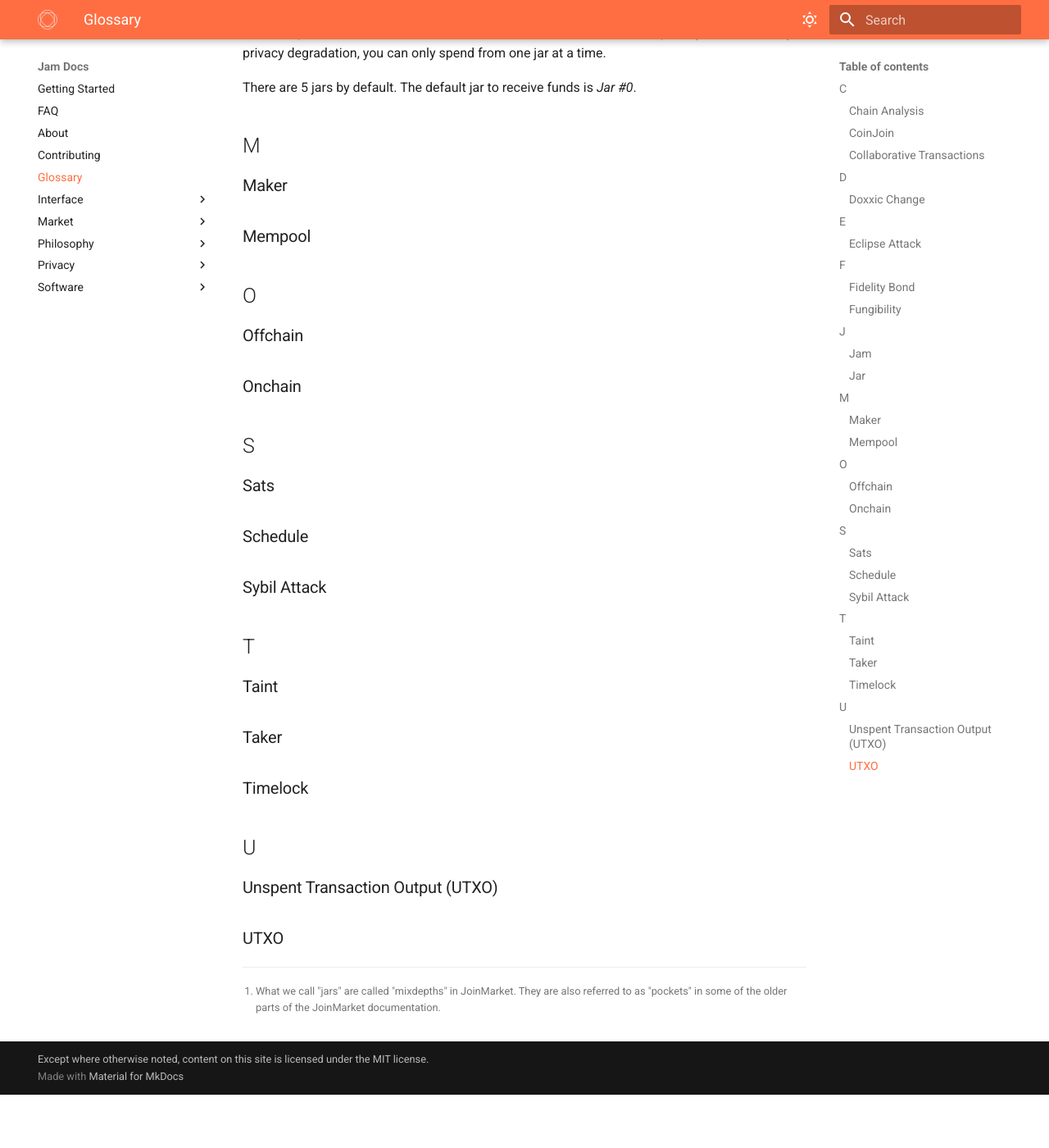
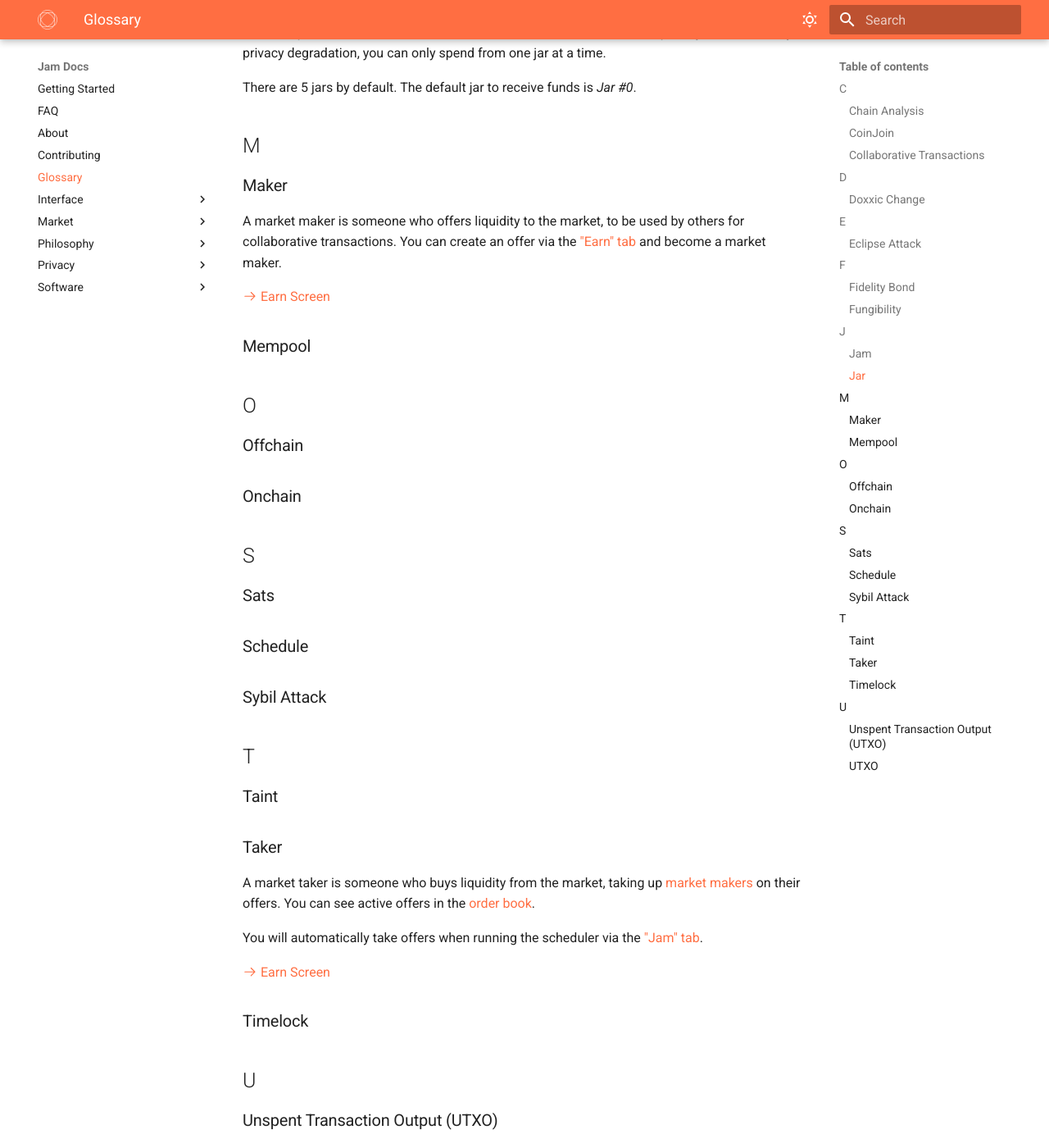
Before and after one commit to joinmarket-webui/jamdocs, an MkDocs documentation site: the page built from docs/glossary.md, in a window 1280 px wide and 1400 px high, scrolled down 1485 px. Shown: the whole window at 82% size. Built offline with MkDocs 1.6.1 and Material for MkDocs 9.7.7, drawn with Linux system fonts in a browser that asks for light colours; before the commit the page ends 2820 px from its top, so only the background shows below that.

Commit message:
docs(glossary): maker, taker

```diff
--- a/docs/glossary.md
+++ b/docs/glossary.md
@@ -81,6 +81,16 @@
 
 ## M
 ### Maker
+
+A market maker is someone who offers liquidity to the market, to be used by
+others for collaborative transactions. You can create an offer via the ["Earn"
+tab][i/earn] and become a market maker.
+
+[:octicons-arrow-right-24: Earn Screen][i/earn]
+
+[i/earn]: interface/03-earn.md
+
+
 ### Mempool
 ## O
 ### Offchain
@@ -92,6 +102,17 @@
 ## T
 ### Taint
 ### Taker
+A market taker is someone who buys liquidity from the market, taking up
+[market makers](#maker) on their offers. You can see active offers in the [order book][orderbook].
+
+You will automatically take offers when running the scheduler via the ["Jam"
+tab][i/earn].
+
+[:octicons-arrow-right-24: Earn Screen][i/earn]
+
+[i/earn]: interface/02-jam.md
+[orderbook]: market/orderbook.md
+
 ### Timelock
 ## U
 ### Unspent Transaction Output (UTXO)
```
